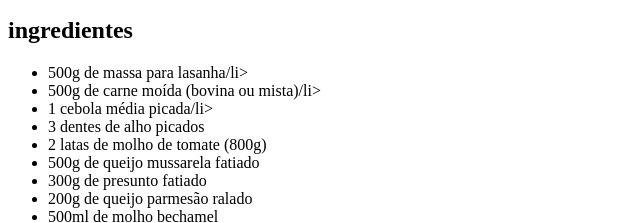
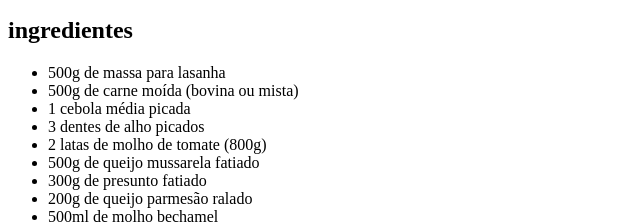
Before and after one commit to diGit-hub/odin-recipes, a plain HTML site: page recipes/lasanha.html in a window 1280 px wide. Shown: the part 152-375 px from the top of the page, 0-640 px from the left. Drawn offline with Linux system fonts and the light colour scheme.

Commit message:
Fix images and typos

```diff
--- a/recipes/lasanha.html
+++ b/recipes/lasanha.html
@@ -8,7 +8,7 @@
 	<body>
 		<a href="../index.html">Home</a>
 		<img
-			src="./home/gabriel/Documentos/Projects/Odin/repos/odin-recipes/recipes/23600-worlds-best-lasagna-DDMFS-4x3-1196-24c5401652934ffb96d3d94bc9fbe2d7.webp"
+			src="./recipes/23600-worlds-best-lasagna-DDMFS-4x3-1196-24c5401652934ffb96d3d94bc9fbe2d7.webp"
 		/>
 		<h2>Descrição</h2>
 		<p>
@@ -21,9 +21,9 @@
 		</p>
 		<h2>ingredientes</h2>
 		<ul>
-			<li>500g de massa para lasanha/li></li>
-			<li>500g de carne moída (bovina ou mista)/li></li>
-			<li>1 cebola média picada/li></li>
+			<li>500g de massa para lasanha</li>
+			<li>500g de carne moída (bovina ou mista)</li>
+			<li>1 cebola média picada</li>
 			<li>3 dentes de alho picados</li>
 			<li>2 latas de molho de tomate (800g)</li>
 			<li>500g de queijo mussarela fatiado</li>
```
Also changed, not shown: recipes/macarrão.html (+1 -1 lines).
